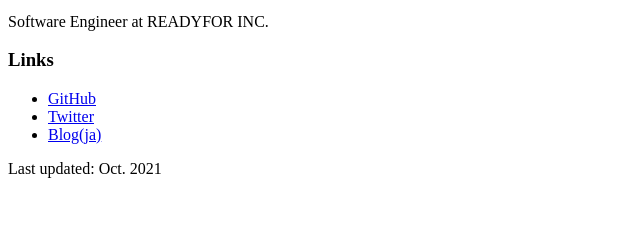
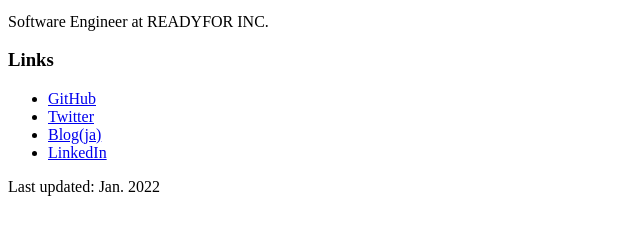
Before and after one commit to shmokmt/shmokmt.github.io, a plain HTML site: page index.html in a window 1280 px wide. Shown: the part 223-458 px from the top of the page, without its empty margins (0-640 px from the left). Drawn offline with Linux system fonts and the light colour scheme.

Commit message:
Add LinkedIn URL

```diff
--- a/index.html
+++ b/index.html
@@ -15,7 +15,8 @@
         <li><a href="https://github.com/shmokmt">GitHub</a></li>
         <li><a href="https://twitter.com/shmokmt">Twitter</a></li>
         <li><a href="https://shmokmt.hatenablog.com">Blog(ja)</a></li>
+        <li><a href="https://www.linkedin.com/in/shoma-okamoto/">LinkedIn</a></li>
     </ul>
-    <p>Last updated: Oct. 2021</p>
+    <p>Last updated: Jan. 2022</p>
 </body>
 </html>
```
